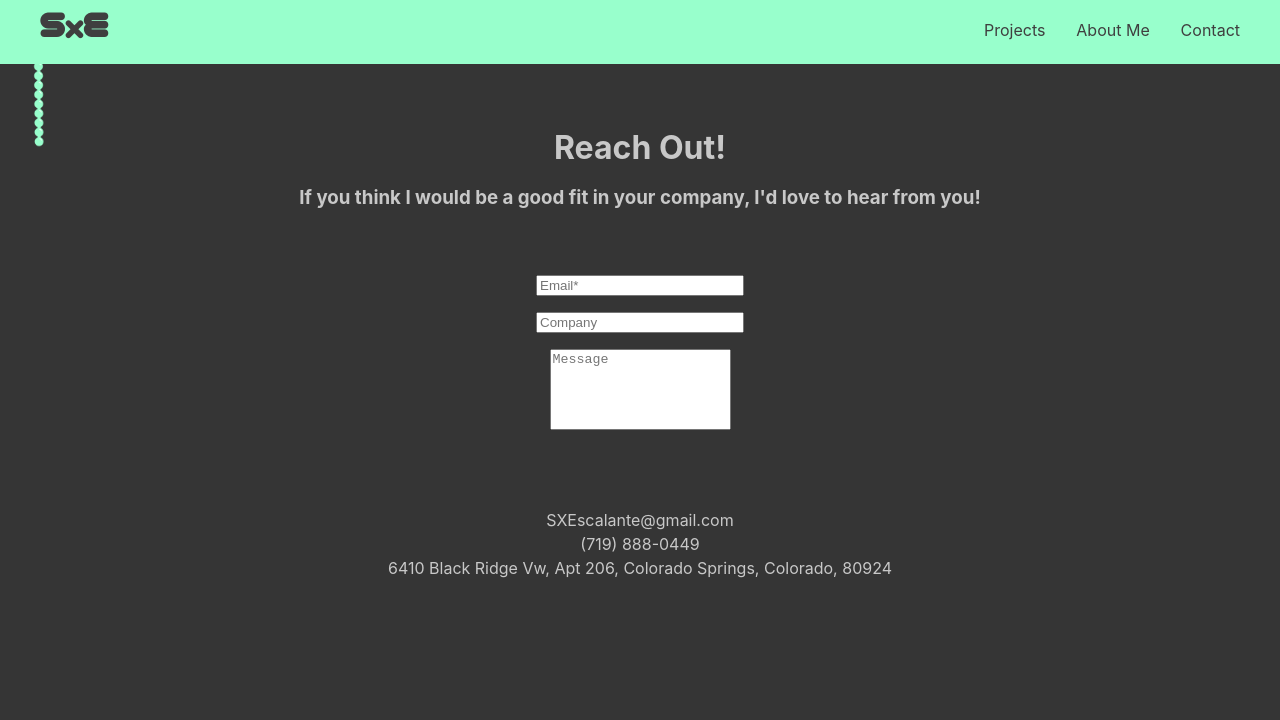
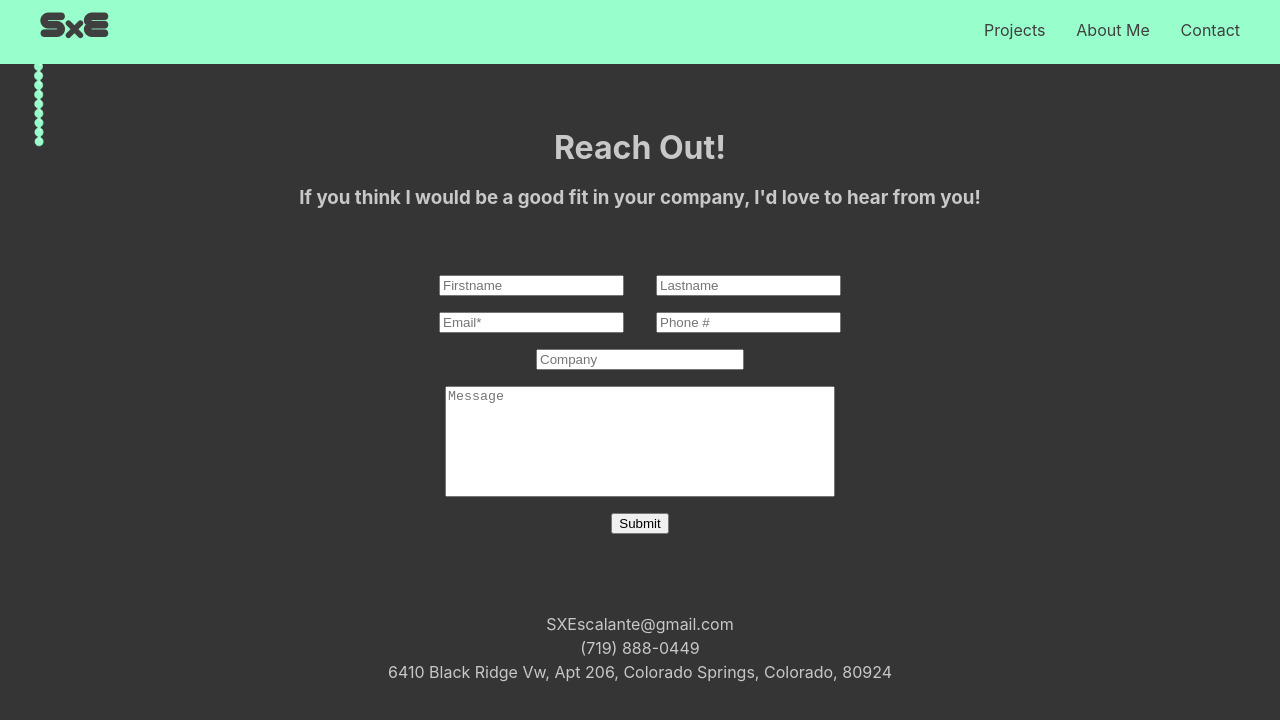
Before and after one commit to SXEscalante/PortfolioSite, a React (Create React App) app: page /contacts in a window 1280 px wide. Shown: the top 720 px of the page. Built offline with nearby package versions, Linux system fonts and the light colour scheme.

Commit message:
Set up contact page to send emails

```diff
--- a/package.json
+++ b/package.json
@@ -6,6 +6,7 @@
     "@testing-library/jest-dom": "^5.17.0",
     "@testing-library/react": "^13.4.0",
     "@testing-library/user-event": "^13.5.0",
+    "emailjs-com": "^3.2.0",
     "react": "^18.2.0",
     "react-dom": "^18.2.0",
     "react-router-dom": "^6.22.0",
--- a/src/Pages/ContactPage/ContactPage.css
+++ b/src/Pages/ContactPage/ContactPage.css
@@ -7,6 +7,11 @@
 .contact-head{
     padding-top: 4rem;
 }
+.input-row{
+    display: flex;
+    align-items: center;
+    gap: 2rem;
+}
 .email-form{
     padding-top: 3rem;
     display: flex;
@@ -15,10 +20,14 @@
     justify-content: center;
     gap: 1rem;
 }
+.hide-form{
+    display: none;
+}
 .email-input{
     width: 200px;
 }
 .email-message{
+    width: 30vw;
     resize: none;
 }
 .company-input{
@@ -31,3 +40,6 @@
     padding-top: 5rem;
     gap: 4px;
 }
+.hide-submit-display{
+    display: none;
+}
--- a/src/Pages/ContactPage/ContactPage.jsx
+++ b/src/Pages/ContactPage/ContactPage.jsx
@@ -1,21 +1,61 @@
-import { useContext } from "react";
-import DarkModeContext from "../../Context/DarkmodeContext";
-
 import "./ContactPage.css"
 
+import { useContext, useState } from "react";
+import DarkModeContext from "../../Context/DarkmodeContext";
+import emailjs from 'emailjs-com'
+
 const ContactPage = () => {
+    const [firstname, setFirstname] = useState('');
+    const [lastname, setLastname] = useState('');
+    const [email, setEmail] = useState('');
+    const [phoneNumber, setPhoneNumber] = useState('');
+    const [company, setCompany] = useState('');
+    const [message, setMessage] = useState('');
+
+    const [emailSent, setEmailSent] = useState(false);
+
     const {darkMode} = useContext(DarkModeContext)
+
+    function sendEmail(e) {
+        e.preventDefault();
+
+        emailjs.sendForm('service_03idgf2', 'template_dynz3fp', e.target, 'Lak0-dZ_2dX1r6VPD')
+        setEmailSent(true)
+        resetInputs()
+    }
+
+    function resetInputs() {
+        setFirstname('')
+        setLastname('')
+        setEmail('')
+        setPhoneNumber('')
+        setCompany('')
+        setMessage('')
+    }
 
     return (
         <div className={`page contact-page ${darkMode ? 'dark-mode' : 'light-mode'}`}>
             <h1 className="contact-head">Reach Out!</h1>
             <h3>If you think I would be a good fit in your company, I'd love to hear from you!</h3>
-            <div>
-                <form className="email-form" action="">
-                    <input className="email-input" type="text" placeholder="Email*"/>
-                    <input className="company-input" type="text" placeholder="Company" />
-                    <textarea className="email-message" placeholder="Message" rows={5} />
+            <div className={`${emailSent ? 'hide-form' : "display-form"}`}>
+                <form className="email-form" onSubmit={(e) => sendEmail(e)}>
+                    <div className="input-row">
+                        <input className="input-box" type="text" placeholder="Firstname" name="firstname" value={firstname || ''} onChange={(e) => setFirstname(e.target.value)} required/>
+                        <input className="input-box" type="text" placeholder="Lastname" name="lastname" value={lastname || ''} onChange={(e) => setLastname(e.target.value)} required/>
+                    </div>
+                    <div className="input-row">
+                        <input className="input-box" type="text" placeholder="Email*" name="email" value={email} onChange={(e) => setEmail(e.target.value)} required />
+                        <input className="input-box" type="text" placeholder="Phone #" name="phone-number" value={phoneNumber} onChange={(e) => setPhoneNumber(e.target.value)} />
+                    </div>
+                    <input className="company-input" type="text" name="company" placeholder="Company" value={company} onChange={(e) => setCompany(e.target.value)}/>
+                    <textarea className="email-message" name="message" placeholder="Message" rows={7} value={message} onChange={(e) => setMessage(e.target.value)} required />
+                    <button type="submit">Submit</button>
                 </form>
+            </div>
+            <div className={`${emailSent ? 'post-submit-display' : 'hide-submit-display'}`}>
+                <p>Your email has been sent, thank you for reaching out!</p>
+                <p>I will be in contact with you soon</p>
+                <button onClick={() => setEmailSent(false)}>OK</button>
             </div>
             <div className="contact-info">
                 <p>SXEscalante@gmail.com</p>
```
Also changed, not shown: 1 other file (tests, documents, lock files or other folders).
